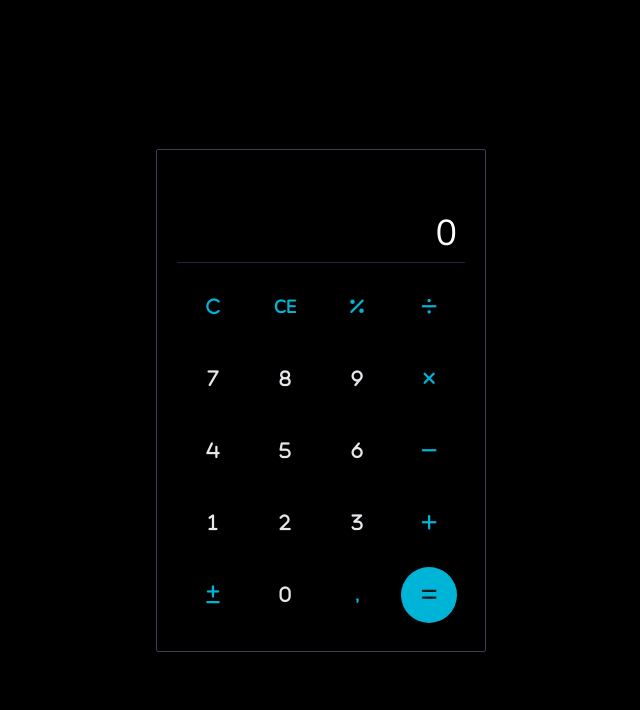
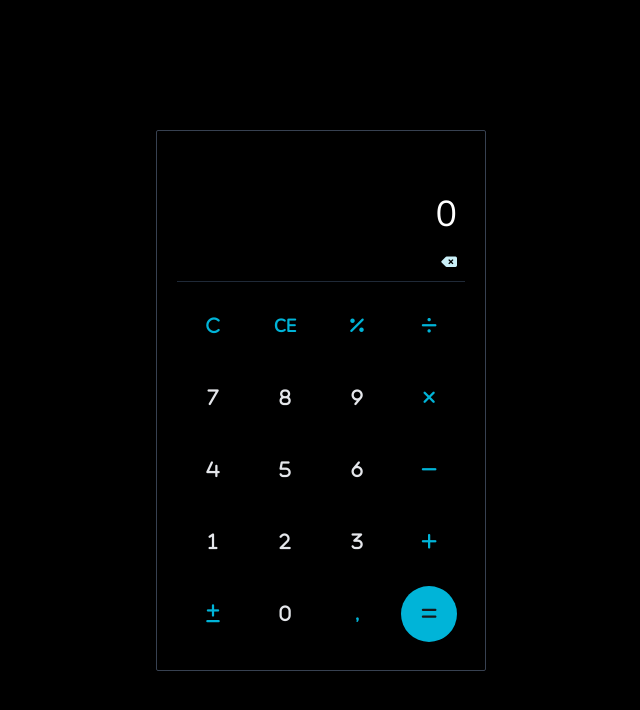
Before and after one commit to TiagoFreitas03/calculator, a React (Vite) app: page / in a window 1280 px wide. Shown: the top 710 px of the page, without its empty margins (319-959 px from the left). Built offline with nearby package versions, Linux system fonts and the light colour scheme.

Commit message:
criação de botão para apagar o texto de entrada

```diff
--- a/src/App.tsx
+++ b/src/App.tsx
@@ -56,6 +56,14 @@ export function App() {
 					>
 						{maskedEntry}
 					</span>
+
+					<div className='flex justify-end py-3 text-sm text-blue-100'>
+						<i
+							className='cursor-pointer fas fa-delete-left hover:text-blue-300'
+							title='Apagar'
+							onClick={() => handleKeyPress('Backspace')}
+						/>
+					</div>
 				</header>
 
 				<Keyboard onKeyClick={(key) => handleKeyPress(key)} />
```
